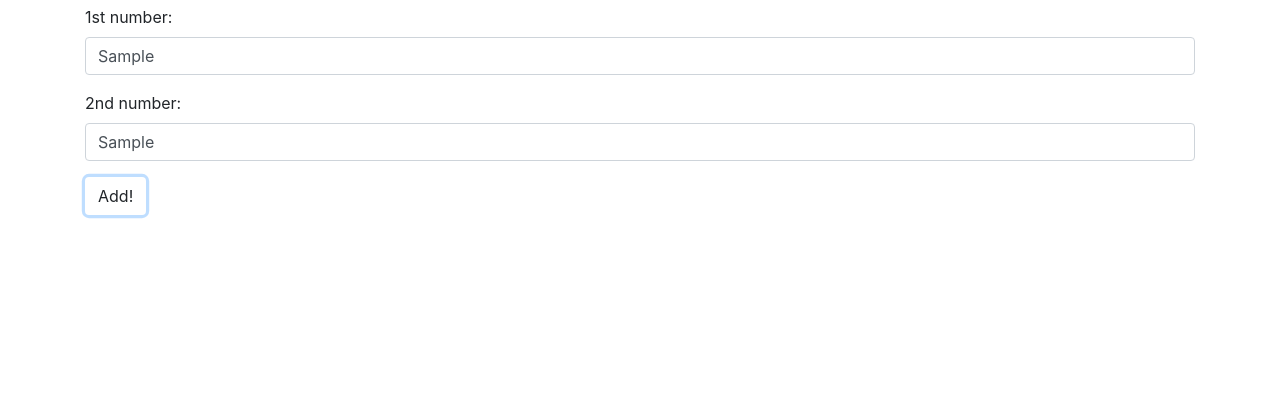
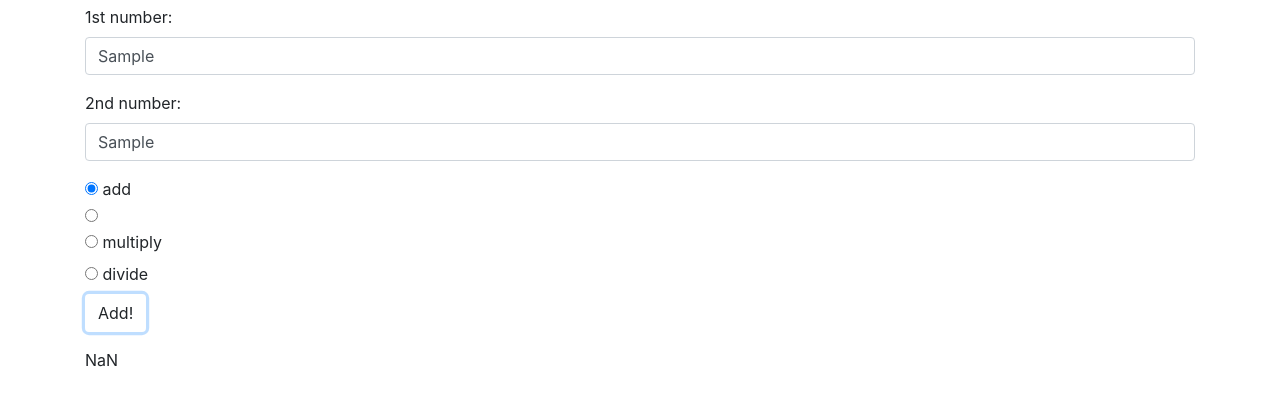
Before and after one commit to HipsterGrandpa/Calculator, a plain HTML site: page index.html in a window 1280 px wide. Both pictures are taken after typing "Sample", "Sample" into the empty fields and a click on the button "Add!". Shown: the part 51-456 px from the top of the page. Drawn offline with nearby package versions, Linux system fonts and the light colour scheme.

Commit message:
final commit?

```diff
--- a/index.html
+++ b/index.html
@@ -10,17 +10,43 @@
   <body>
     <div class="container">
       <h1>Calculator</h1>
-      <form id="add">
+      <form id="Calculator">
         <div class="form-group">
-          <label for="add1">1st number:</label>
-          <input id="add1" class="form-control" type="text">
+          <label for="input1">1st number:</label>
+          <input id="input1" class="form-control" type="text">
         </div>
         <div class="form-group">
-          <label for="add2">2nd number:</label>
-          <input id="add2" class="form-control" type="text">
+          <label for="input2">2nd number:</label>
+          <input id="input2" class="form-control" type="text">
+        </div>
+        <div class="radio">
+          <label>
+            <input type="radio" name="operator" value="add" checked>
+            add
+          </label>
+        </div>
+        <div class="radio">
+          <label>
+            <input type="radio" name="operator" value="subtract">
+          </label>
+        </div>
+        <div class="radio">
+          <label>
+            <input type="radio" name="operator" value="multiply">
+            multiply
+          </label>
+        </div>
+        <div class="radio">
+          <label>
+            <input type="radio" name="operator" value="divide">
+            divide
+          </label>
         </div>
         <button type="submit" class="btn">Add!</button>
       </form>
+      <div id="output">
+
+      </div>
     </div>
   </body>
 </html>
--- a/js/scripts.js
+++ b/js/scripts.js
@@ -16,10 +16,21 @@ var divide = function(number1,number2){
 };
 //Front-End
 $(document).ready(function() {
-  $("form#add").submit(function(event){
+  $("form#calculator").submit(function(event){
     event.preventDefault();
-    var number1 = parseInt($("#add1").val());
-    var number2 = parseInt($("#add2").val());
-    alert(add(number1, number2));
+    var number1 = parseInt($("#input1").val());
+    var number2 = parseInt($("#input2").val());
+    var operator = $("input:radio[name=operator]:checked").val();
+    var result = add(number1, number2);
+    if (operator === "add"){
+      result = add(number1,number2);
+    } else if (operator === "subtract"){
+      result = subtract(number1,number2);
+    } else if (operator === "multiply") {
+      result = multiply(number1,number2);
+    } else if (operator ==="divide") {
+      result = divide(number1,number2);
+    }
+    $("#output").text(result);
   });
 });
```
